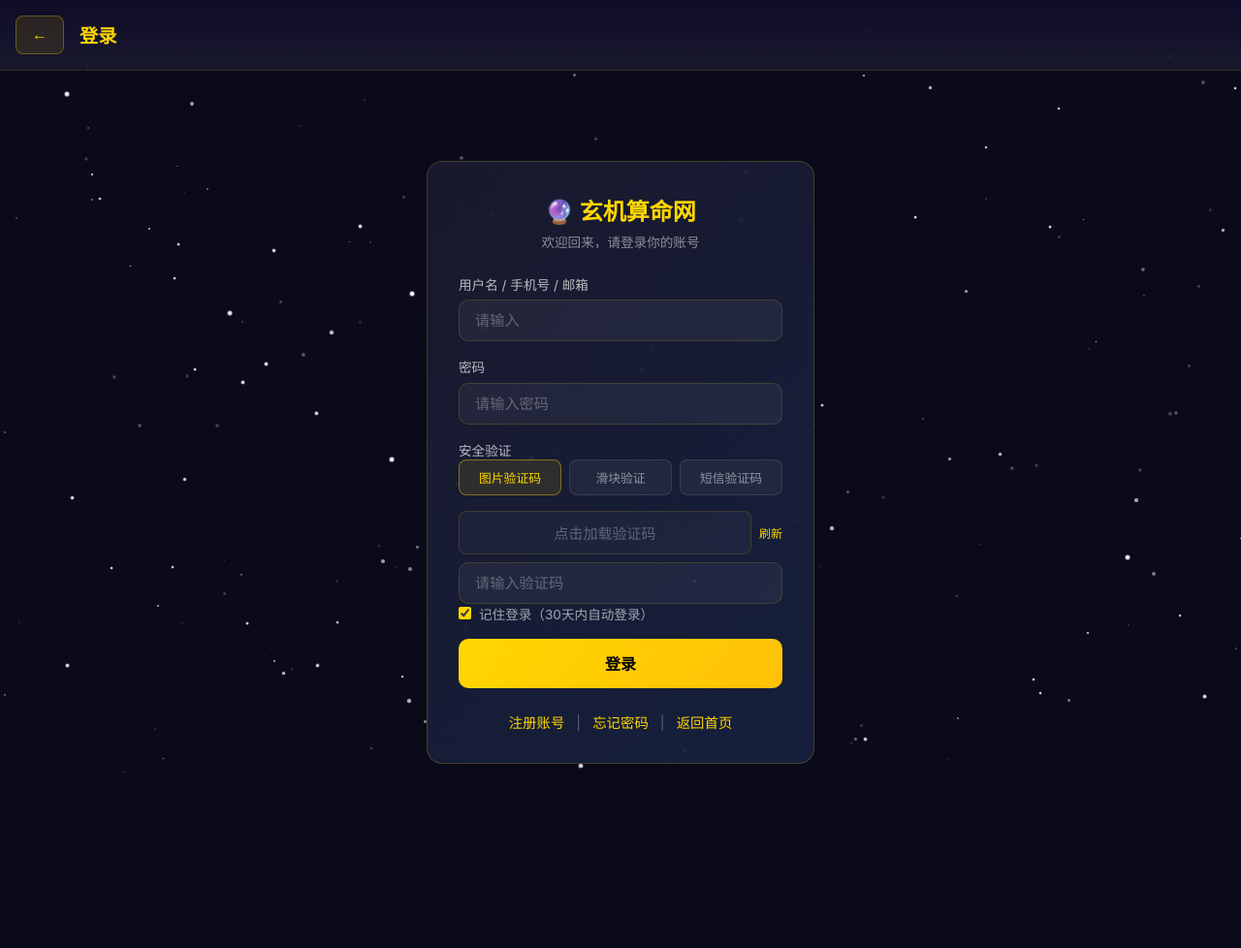
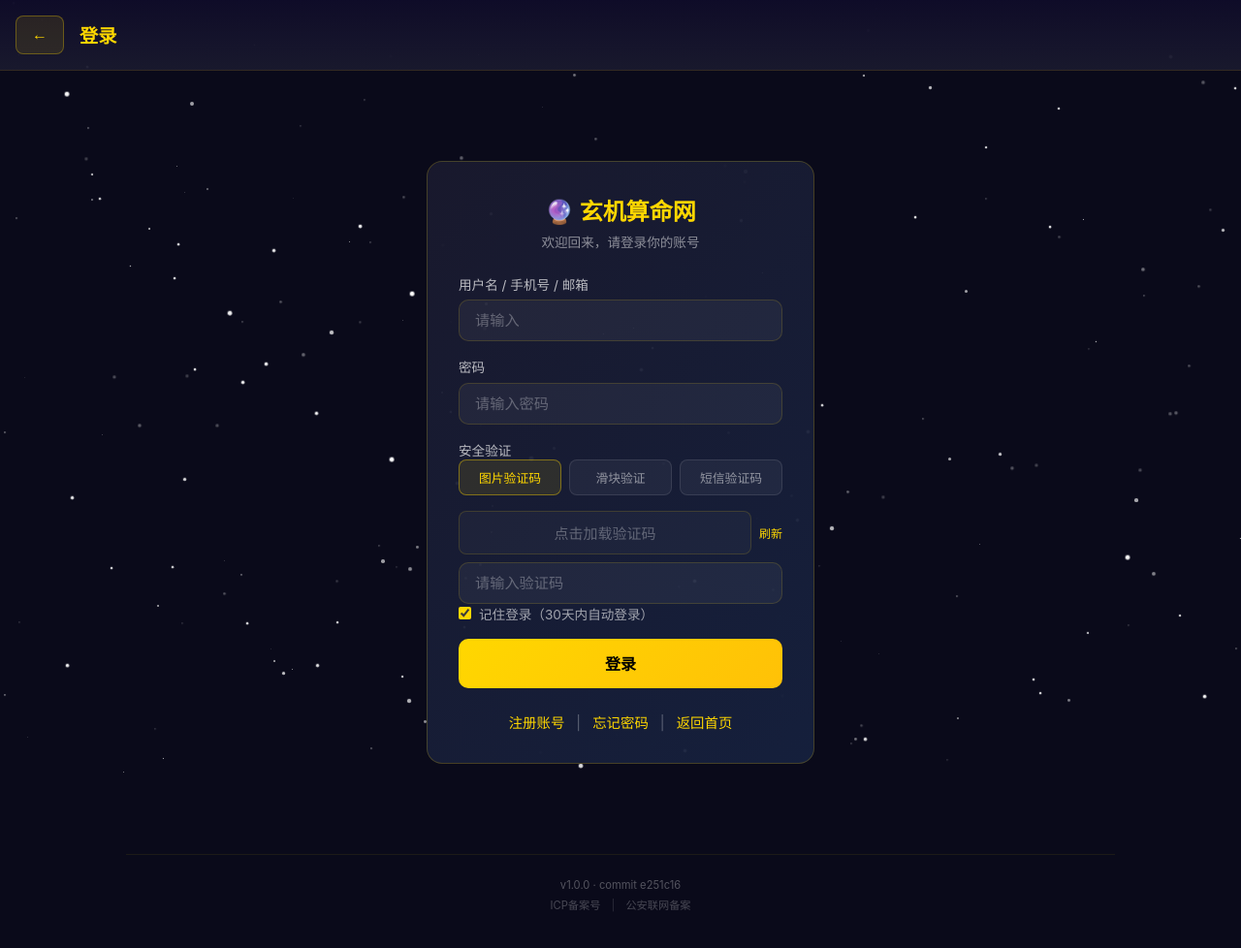
Before and after one commit to WERLK/suanming, a plain HTML site: page login.html in a window 1280 px wide. Shown: the whole page at 97% size. Before the commit the page ends 881 px from the top, so only its background shows below. Drawn offline with Linux system fonts and the light colour scheme.

Commit message:
feat: 登录/注册/个人中心添加版本号 + ICP/公安备案底部栏

```diff
--- a/login.html
+++ b/login.html
@@ -258,6 +258,17 @@
             color: rgba(255,255,255,0.6);
             font-size: 0.85rem;
         }
+        .site-footer {
+            text-align: center; padding: 1.5rem 1rem 1rem;
+            margin-top: 2rem; border-top: 1px solid rgba(255,215,0,0.08);
+        }
+        .footer-version {
+            color: rgba(255,255,255,0.3); font-size: 0.7rem; margin-bottom: 0.3rem;
+        }
+        .footer-beian { font-size: 0.7rem; }
+        .footer-beian a { color: rgba(255,255,255,0.25); text-decoration: none; }
+        .footer-beian a:hover { color: rgba(255,215,0,0.6); }
+        .footer-sep { color: rgba(255,255,255,0.15); margin: 0 0.5rem; }
     </style>
 </head>
 <body>
@@ -609,6 +620,14 @@
 
 })();
 </script>
+<div class="site-footer">
+    <div class="footer-version">v1.0.0 · commit e251c16</div>
+    <div class="footer-beian">
+        <span id="icpBeian"><a href="https://beian.miit.gov.cn/" target="_blank" rel="noopener">ICP备案号</a></span>
+        <span class="footer-sep">|</span>
+        <span id="gaBeian"><a href="https://www.beian.gov.cn/" target="_blank" rel="noopener">公安联网备案</a></span>
+    </div>
+</div>
 </div>
 </body>
 </html>
```
Also changed, not shown: profile.html (+19 -0 lines), register.html (+19 -0 lines).
